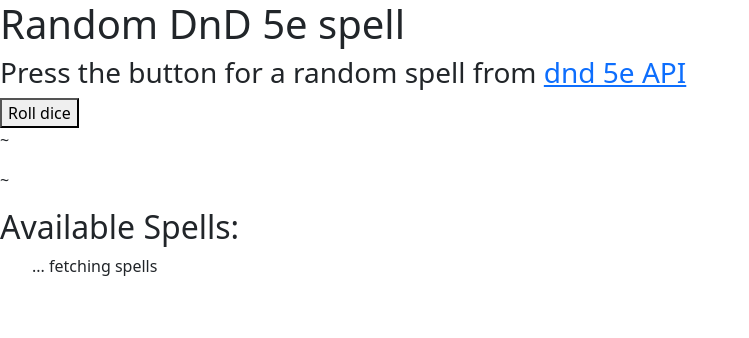
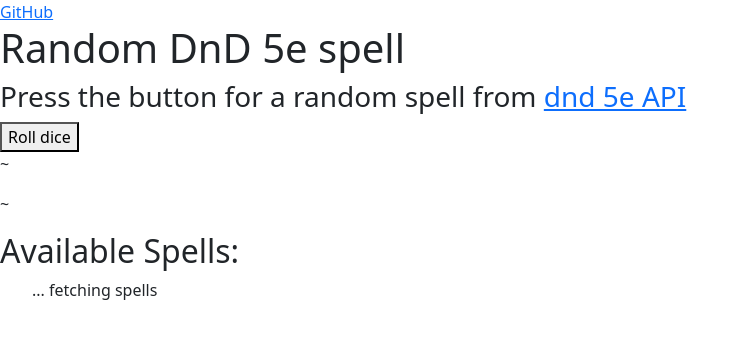
Before and after one commit to jackdgerrard/Dnd5eRandomSpell, a plain HTML site: page index.html in a window 1280 px wide. Shown: the whole page, without its empty margins (0-749 px from the left). Drawn offline with nearby package versions, Linux system fonts and the light colour scheme; no server answers.

Commit message:
added github link in header

```diff
--- a/index.html
+++ b/index.html
@@ -7,7 +7,11 @@
     <link href="https://cdn.jsdelivr.net/npm/bootstrap@5.3.2/dist/css/bootstrap.min.css" rel="stylesheet" integrity="sha384-T3c6CoIi6uLrA9TneNEoa7RxnatzjcDSCmG1MXxSR1GAsXEV/Dwwykc2MPK8M2HN" crossorigin="anonymous">
 </head>
 <body>
-    <h1> Random DnD 5e spell</h1>
+    <header>
+        <a href="https://github.com/jackdgerrard/Dnd5eRandomSpell" alt="GitHub">GitHub</a>
+        <h1> Random DnD 5e spell</h1>
+    </header>
+
 
     <h3> Press the button for a random spell from <a href="http://www.dnd5eapi.co"> dnd 5e API </a> </h3>
 
```
